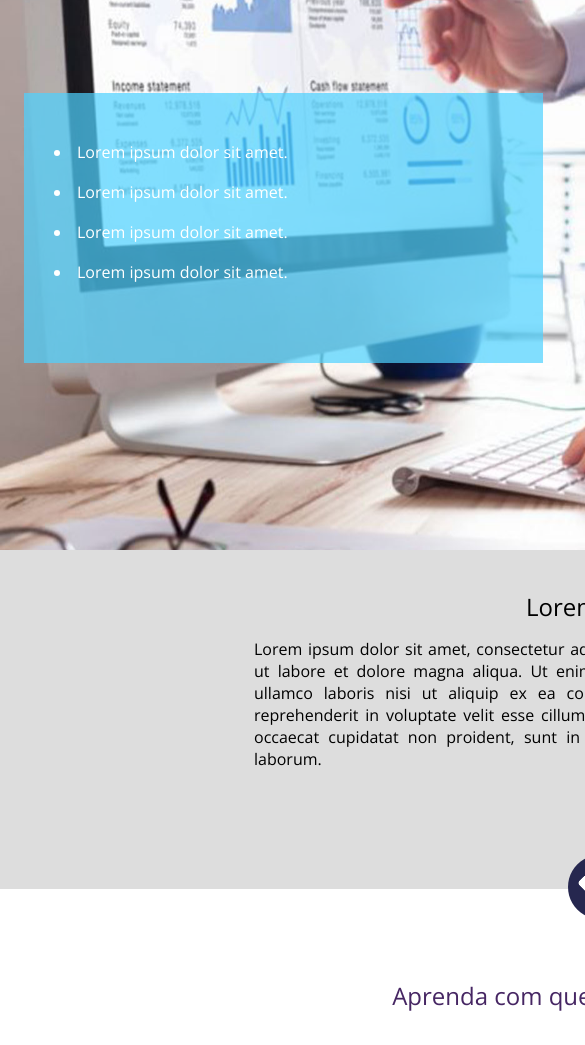
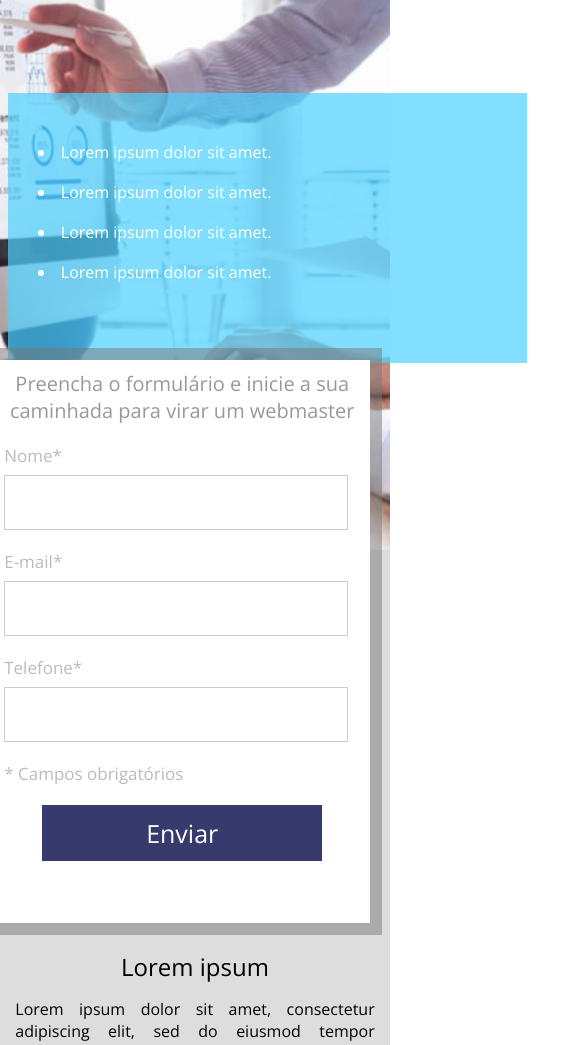
Before and after one commit to alexsrs/LandingPageExemplo, a plain HTML site: page index.html in a window 390 px wide. Shown: the part 87-1132 px from the top of the page, 585 px wide, since content can reach past the window. Drawn offline with nearby package versions, Linux system fonts and the light colour scheme.

Commit message:
Preparando para responsivo

```diff
--- a/css/style.css
+++ b/css/style.css
@@ -14,9 +14,9 @@ html, body{
 }*/
 
 .center{
-	width: 1200px;
+	width: 100%;
 	margin: 0 auto;
-	padding: 0 2%;
+	max-width: 1280px;
 }
 
 .clear{
@@ -24,7 +24,7 @@ html, body{
 }
 
 .header{
-	min-width: 1200px;
+	padding: 0 2%;
 	width: 100%;
 	height: 80px;
 	background-color: #4dd2ff;
@@ -37,7 +37,7 @@ html, body{
 
 .container-banner{
 	width: 100%;
-	min-width: 1200px;
+	padding: 0 2%;
 	height: 557px;
 	background-image:url('../images/banner-bg.jpg');
 	background-size: cover;
@@ -52,6 +52,8 @@ html, body{
 .form{
 	padding: 10px;
 	width: 400px;
+	/*width: 33.3%;*/
+
 	height: calc(100% + 30px);
 	/*display: inline-block;*/
 	float: right; /* substitui as linhas comentadoas acima */
@@ -134,8 +136,7 @@ html, body{
 }
 
 .container-2{
-	min-width: 1200px;
-	padding: 40px 0;
+	padding: 40px 2%;
 	background-color: rgb(221, 221, 221);
 	text-align: center;
 	font-family: 'Open Sans', sans-serif;
@@ -147,8 +148,9 @@ html, body{
 }
 
 .container-2 p{
-	width: 692px;
+	/*width: 692px;*/
 	margin: 15px 0;
+	padding: 0 2%;
 	display: inline-block;
 	text-align: justify;
 	font-family: 'Open Sans', sans-serif;
@@ -166,7 +168,7 @@ html, body{
 }
 
 .section-1{
-	padding: 90px 0;
+	padding: 90px 2%;
 }
 
 .section-1 h2{
```
Also changed, not shown: index.html (+0 -13 lines).
